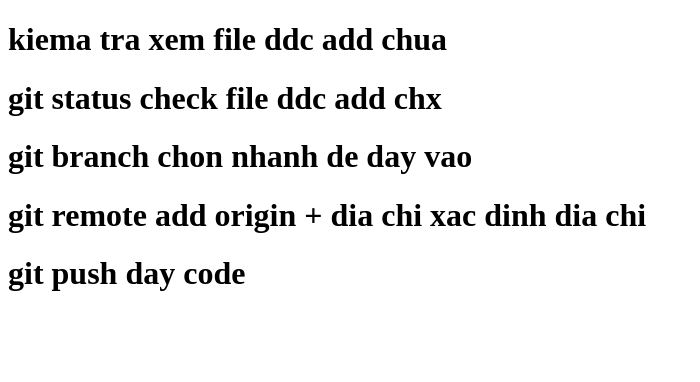
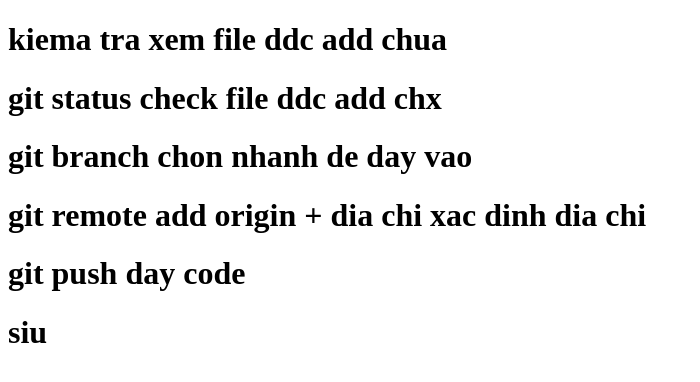
Before and after one commit to hming1230/git-intro, a plain HTML site: page index.html in a window 1280 px wide. Shown: the whole page, without its empty margins (0-700 px from the left). Drawn offline with Linux system fonts and the light colour scheme.

Commit message:
update html and scss

```diff
--- a/index.html
+++ b/index.html
@@ -11,6 +11,7 @@
     <h1>git branch chon nhanh de day vao </h1>
     <h1>git remote add origin + dia chi xac dinh dia chi</h1>
     <h1>git push day code </h1>
+    <h1>siu</h1>
 
 </body>
 
--- a/scss/style.scss
+++ b/scss/style.scss
@@ -0,0 +1,5 @@
+*{
+    margin: 0;
+    padding: 0;
+
+}
```
